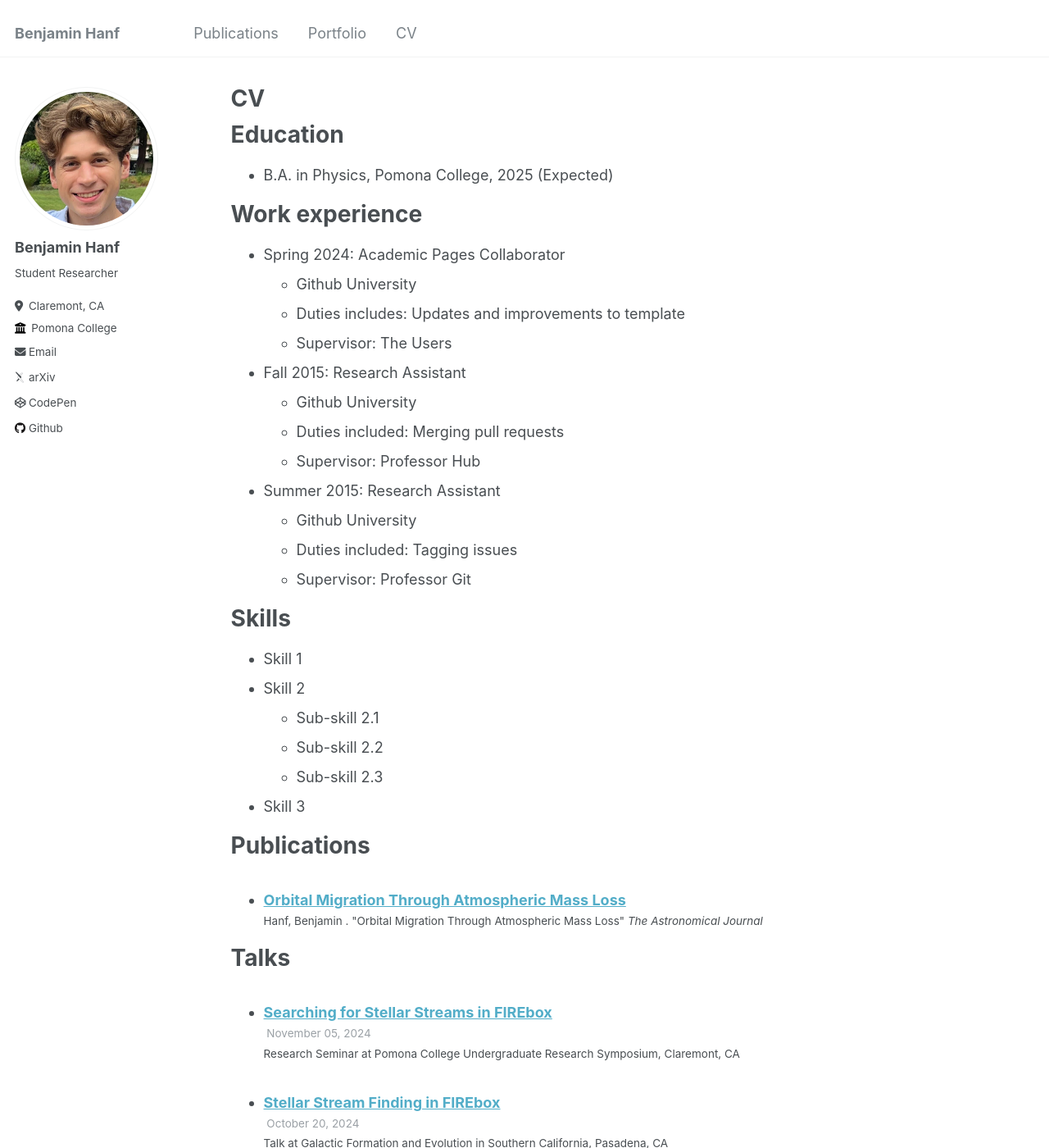
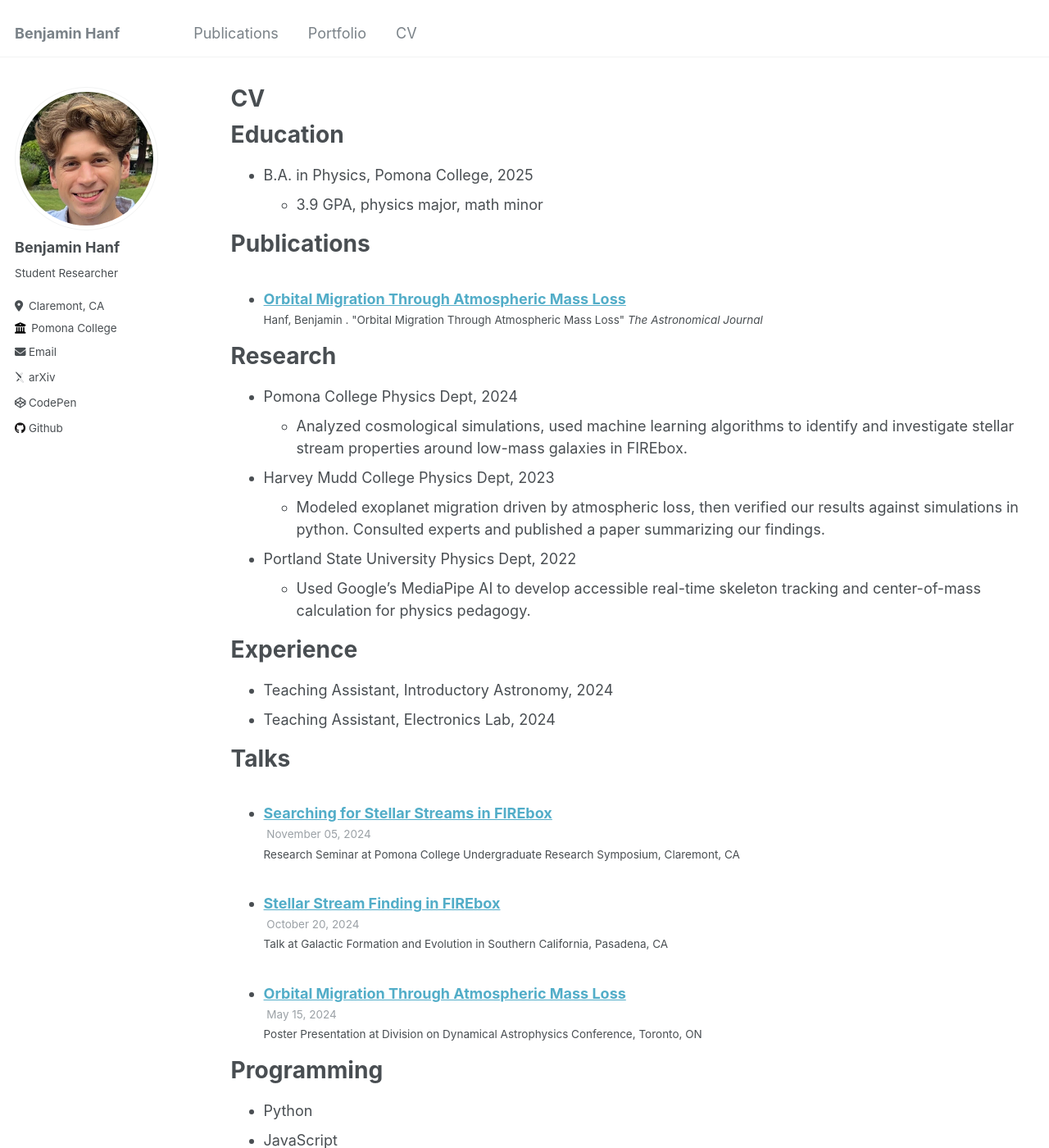
Before and after one commit to benhanf/benhanf.github.io, a Jekyll site: the page built from _pages/cv.md, in a window 1280 px wide and 1400 px high. Shown: the whole window at 82% size. Built offline with Jekyll 4.4.1, drawn with Linux system fonts in a browser that asks for light colours; some web fonts are replaced; some of the changed text lies outside the part shown.

Commit message:
pre-UW 2

```diff
--- a/_data/authors.yml
+++ b/_data/authors.yml
@@ -5,7 +5,7 @@ Benjamin Hanf:
   uri         : "http://benhanf.github.io"
   email       : "benhanf1@gmail.com"
   # bio         : "..."
-  avatar      : "bio-photo-2.jpg"
+  avatar      : "profile.png"
   # twitter     : "name"
   # google_plus : "Name"
 
--- a/_pages/cv.md
+++ b/_pages/cv.md
@@ -11,33 +11,8 @@ redirect_from:
 
 Education
 ======
-* B.A. in Physics, Pomona College, 2025 (Expected)
-
-Work experience
-======
-* Spring 2024: Academic Pages Collaborator
-  * Github University
-  * Duties includes: Updates and improvements to template
-  * Supervisor: The Users
-
-* Fall 2015: Research Assistant
-  * Github University
-  * Duties included: Merging pull requests
-  * Supervisor: Professor Hub
-
-* Summer 2015: Research Assistant
-  * Github University
-  * Duties included: Tagging issues
-  * Supervisor: Professor Git
-
-Skills
-======
-* Skill 1
-* Skill 2
-  * Sub-skill 2.1
-  * Sub-skill 2.2
-  * Sub-skill 2.3
-* Skill 3
+* B.A. in Physics, Pomona College, 2025
+  * 3.9 GPA, physics major, math minor
 
 Publications
 ======
@@ -45,18 +20,39 @@ Publications
     {% include archive-single-cv.html %}
   {% endfor %}</ul>
 
+Research
+======
+* Pomona College Physics Dept, 2024
+  * Analyzed cosmological simulations, used machine learning algorithms to identify and investigate stellar stream properties around low-mass galaxies in FIREbox.
+
+* Harvey Mudd College Physics Dept, 2023
+  * Modeled exoplanet migration driven by atmospheric loss, then verified our results against simulations in python.  Consulted experts and published a paper summarizing our findings.
+
+* Portland State University Physics Dept, 2022
+  * Used Google’s MediaPipe AI to develop accessible real-time skeleton tracking and center-of-mass calculation for physics pedagogy.
+
+Experience
+======
+* Teaching Assistant, Introductory Astronomy, 2024
+* Teaching Assistant, Electronics Lab, 2024
+
 Talks
 ======
   <ul>{% for post in site.talks reversed %}
     {% include archive-single-talk-cv.html  %}
   {% endfor %}</ul>
 
-Teaching
+Programming
 ======
-  <ul>{% for post in site.teaching reversed %}
-    {% include archive-single-cv.html %}
-  {% endfor %}</ul>
+* Python
+* JavaScript
+* Kotlin
+* GLSL
+* IDL
+* Unix
 
-Service and leadership
+Languages
 ======
-* Currently signed in to 43 different slack teams
+* English (Native)
+* German (B1)
+* Spanish (A2)
```
Also changed, not shown: images/profile.png, images/profile_grey.png (added).
